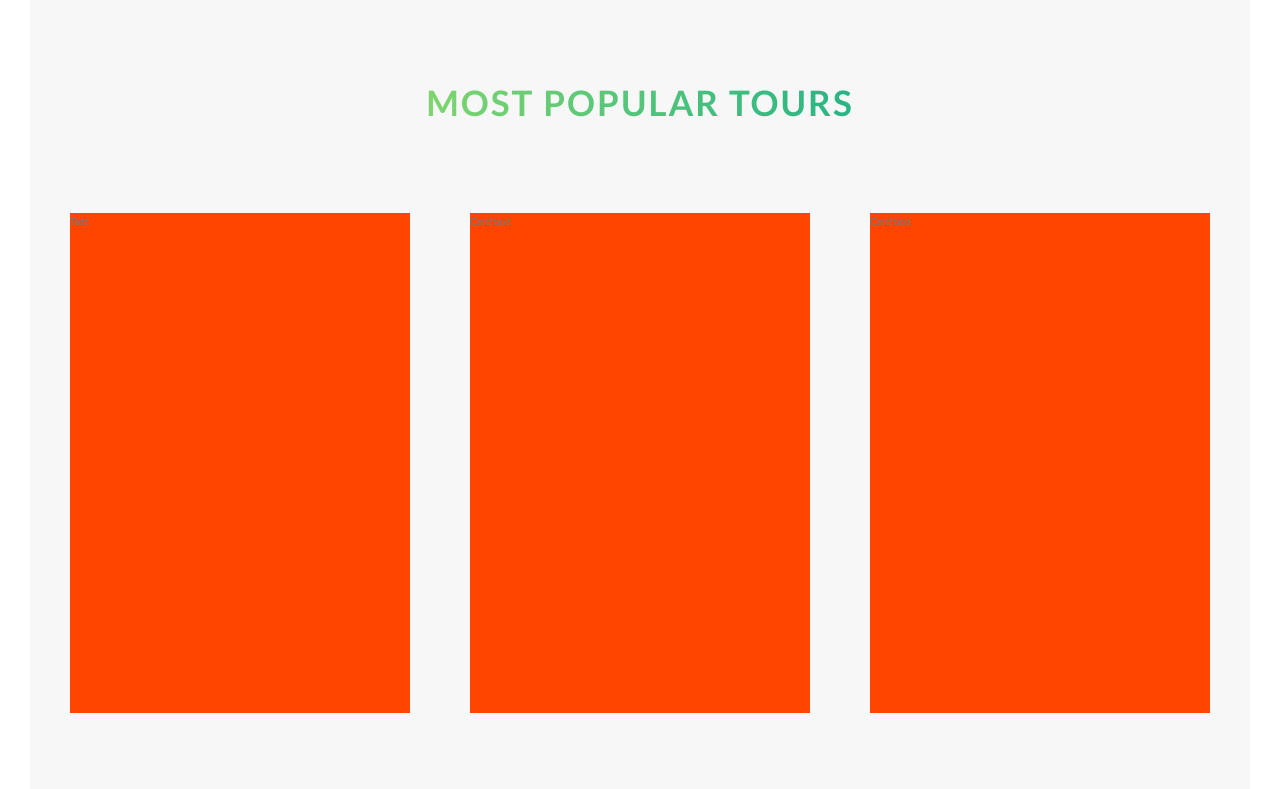
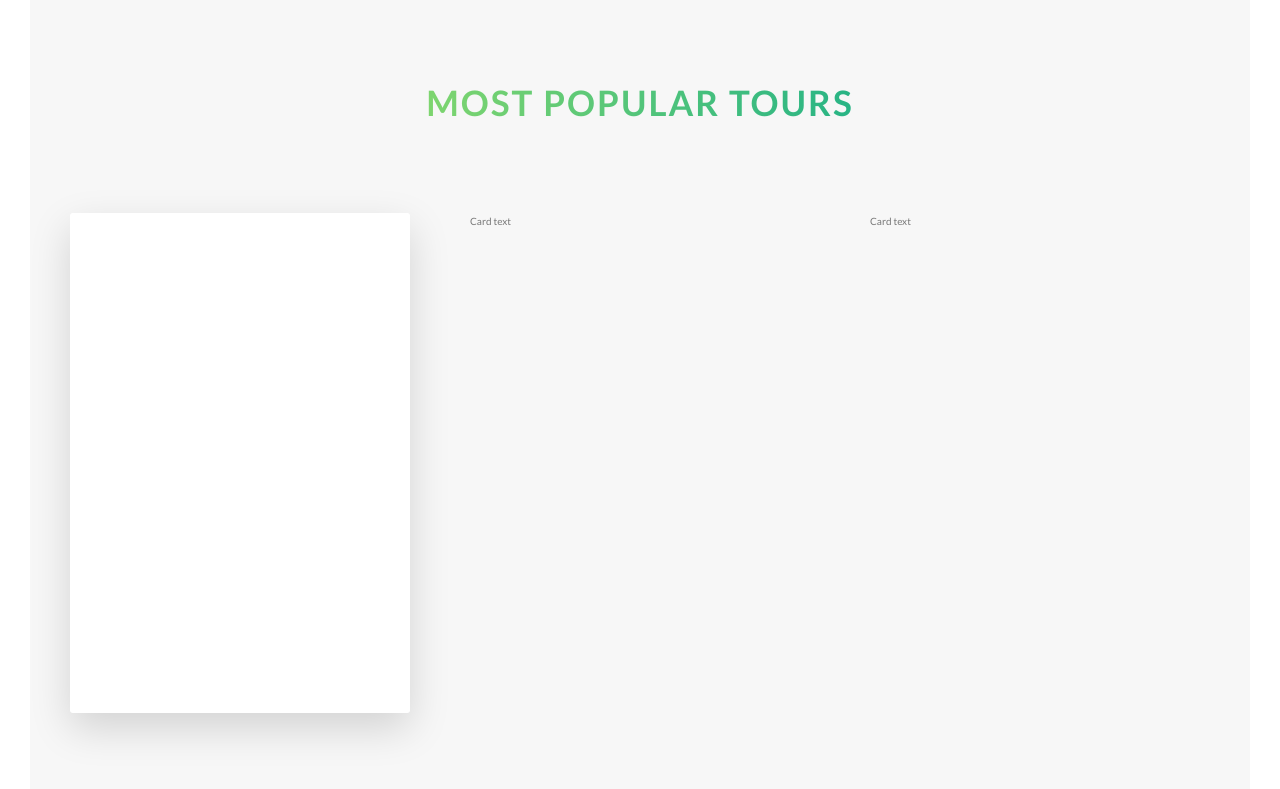
Before and after one commit to Vaneet47/Natours, a website: page index.html in a window 1280 px wide. Shown: the part 2289-3078 px from the top of the page. Drawn offline with Linux system fonts and the light colour scheme.

Commit message:
Card functionality

```diff
--- a/index.html
+++ b/index.html
@@ -155,7 +155,14 @@
 
         <div class="row">
           <div class="col-1-of-3">
-            <div class="card"><div class="card__side">Text</div></div>
+            <div class="card">
+              <div class="card__side card__side--front">
+                Front
+              </div>
+              <div class="card__side card__side--back card__side--back-1">
+                Back
+              </div>
+            </div>
           </div>
           <div class="col-1-of-3">
             <div class="card">Card text</div>
--- a/sass/abstracts/_variables.scss
+++ b/sass/abstracts/_variables.scss
@@ -3,12 +3,17 @@ $color-primary: #55c57a;
 $color-primary-light: #7ed56f;
 $color-primary-dark: #28b485;
 
-$color-grey-light-1:#f7f7f7;
+$color-secondary-light: #ffb900;
+$color-secondary-dark: #ff7730;
+
+$color-tertiary-light: #2998ff;
+$color-tertiary-dark: #5643fa;
+
+$color-grey-light-1: #f7f7f7;
 
 $color-grey-dark: #777;
 $color-white: #fff;
 $color-black: #000;
-
 
 // FONT
 $default-font-size: 1.6rem;
--- a/sass/components/_card.scss
+++ b/sass/components/_card.scss
@@ -2,14 +2,43 @@
   perspective: 150rem;
   //to make it work in firefox
   -moz-perspective: 150rem;
+  position: relative;
+  height: 50rem; /// height collasped when backface-visibility is used.
 
   &__side {
-    background-color: orangered;
+    color: #fff;
+    font-size: 2rem;
     height: 50rem;
-    transition: all 0.8s;
+    transition: all 0.8s ease;
+    position: absolute;
+    top: 0;
+    left: 0;
+    width: 100%;
+    backface-visibility: hidden; // hides the back part of the element but makes the height collaspe
+    border-radius: 3px;
+    box-shadow: 0 1.5rem 4rem rgba($color-black, .15);
+
+    &--front {
+      background-color: $color-white;
+    }
+
+    &--back {
+      transform: rotateY(180deg);
+
+      &-1 {
+        background-image: linear-gradient(
+          to right bottom,
+          $color-secondary-light,
+          $color-secondary-dark
+        );
+      }
+    }
   }
 
-  &:hover &__side {
+  &:hover &__side--front {
     transform: rotateY(180deg);
   }
+  &:hover &__side--back {
+    transform: rotateY(0);
+  }
 }
--- a/sass/main.scss
+++ b/sass/main.scss
@@ -7,11 +7,10 @@
 @import "base/typography";
 @import "base/utilities";
 
-//order matters
-@import "components/card";
 @import "components/button";
 @import "components/composition";
 @import "components/feature-box";
+@import "components/card";
 
 @import "layout/grid";
 @import "layout/header";
```
Also changed, not shown: css/style.css.
